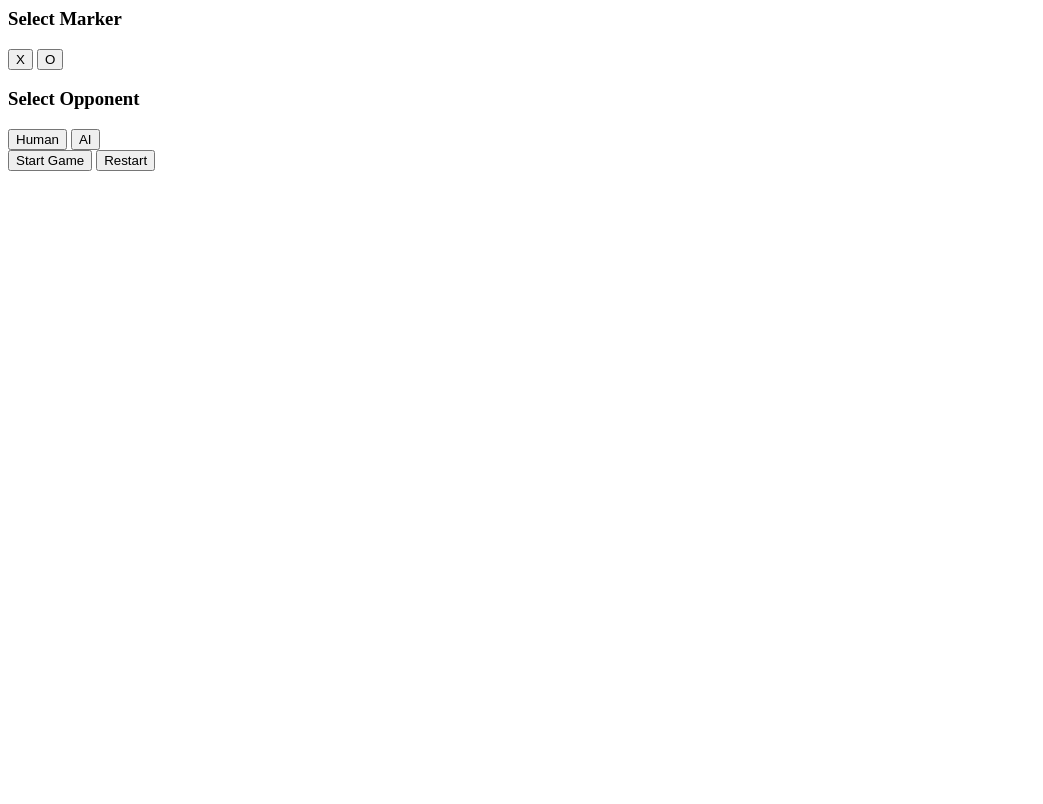
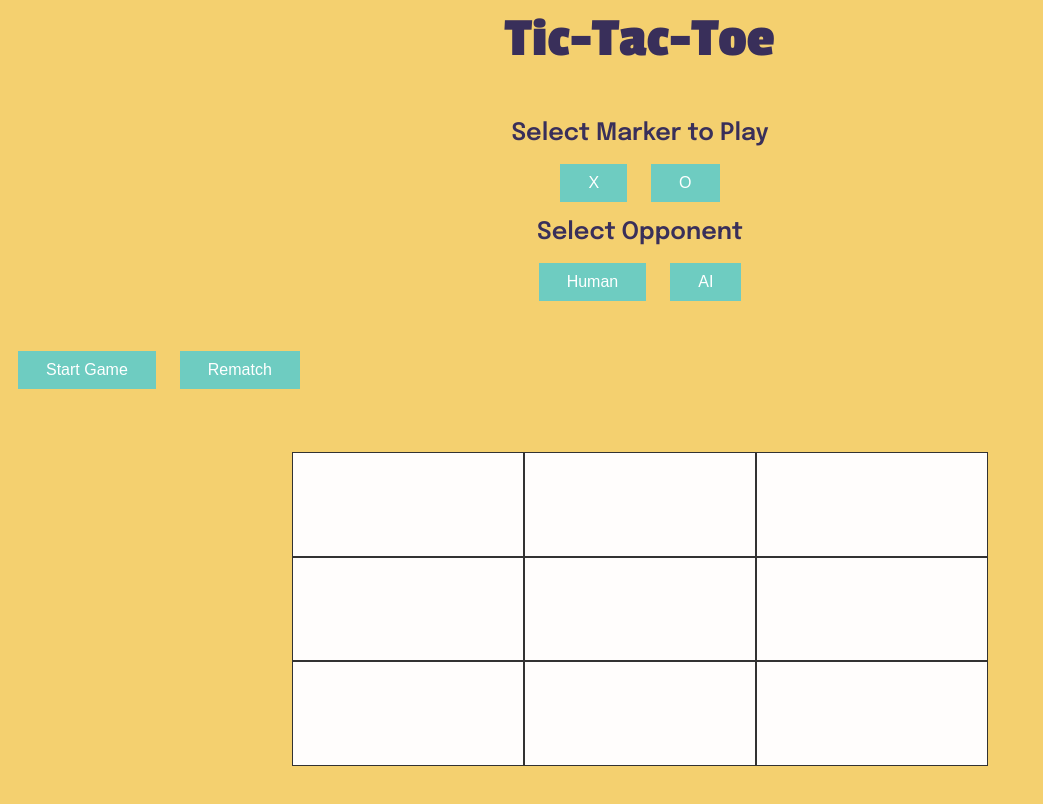
Before and after one commit to frankie-njie/Tic_Tac_Toe, a plain HTML site: page index.html in a window 1280 px wide. Shown: the whole page, without its empty margins (0-1043 px from the left). Drawn offline with Linux system fonts and the light colour scheme.

Commit message:
added styles togame

```diff
--- a/index.html
+++ b/index.html
@@ -2,13 +2,16 @@
 <head>
     <meta charset="UTF-8">
     <meta name="viewport" content="width=device-width, initial-scale=1.0">
+    <title>Tic Tac Toe</title>
+    <link rel="preconnect" href="https://fonts.gstatic.com">
+    <link href="https://fonts.googleapis.com/css2?family=Epilogue:wght@400;500;600&family=Passion+One:wght@700&display=swap" rel="stylesheet">
     <link rel="stylesheet" href="styles.css">
-    <title>Tic Tac Toe</title>
-
 </head>
 <body>
+  <h1>Tic-Tac-Toe</h1>
+  <div class="playerSelections">
     <div class="select-marker">
-    <h3>Select Marker</h3>
+      <h3>Select Marker to Play</h3>
       <button id="marker-x" class="markerSelection" type="button" name="button">X</button>
       <button id="marker-o" class="markerSelection" type="button" name="button">O</button>
     </div>
@@ -18,23 +21,24 @@
       <button id="player2" class="opponentPlayer" type="button" name="button">Human</button>
       <button id="ai" class="opponentPlayer" type="button" name="button">AI</button>
     </div>
+  </div>
 
   <div class="">
     <button class="start-game" type="button" name="button">Start Game</button>
-    <button class="restart-game" type="button" name="button">Restart</button>
+    <button class="restart-game" type="button" name="button">Rematch</button>
   </div>
 
   <div class="gameboard">
       <div class="grid-container">
-        <div id="0" class="grid-item"> <span></span> </div>
-        <div id="1" class="grid-item"> <span></span> </div>
-        <div id="2" class="grid-item"> <span></span> </div>
-        <div id="3" class="grid-item"> <span></span> </div>
-        <div id="4" class="grid-item"> <span></span> </div>
-        <div id="5" class="grid-item"> <span></span> </div>
-        <div id="6" class="grid-item"> <span></span> </div>
-        <div id="7" class="grid-item"> <span></span> </div>
-        <div id="8" class="grid-item"> <span></span> </div>
+        <div id="0" class="grid-item">  </div>
+        <div id="1" class="grid-item">  </div>
+        <div id="2" class="grid-item">  </div>
+        <div id="3" class="grid-item">  </div>
+        <div id="4" class="grid-item">  </div>
+        <div id="5" class="grid-item">  </div>
+        <div id="6" class="grid-item">  </div>
+        <div id="7" class="grid-item">  </div>
+        <div id="8" class="grid-item">  </div>
       </div>
   </div>
   <script type="text/javascript" src="scripts.js"></script>
--- a/scripts.js
+++ b/scripts.js
@@ -2,46 +2,47 @@ let marker_x = document.getElementById('marker-x');
 let marker_o = document.getElementById('marker-o');
 const gameBoardDiv =document.querySelector('.gameboard')
 const gridItems = document.getElementsByClassName('grid-item');
-const humanPlayer = document.querySelector('#player2');
-const aiPlayer = document.querySelector('#ai');
 
-const displayController = (() => {
-  const startGameBtn = document.querySelector('.start-game');
-  const restartBtn = document.querySelector('.restart-game');
-  const selectMarkerdiv = document.querySelector('.select-marker')
-  const selectOpponentdiv = document.querySelector('.enemy-select')
-
-  startGameBtn.addEventListener('click', function(e){
-    gameBoardDiv.style.display = "block"
-    selectMarkerdiv.style.display = "none"
-    selectOpponentdiv.style.display = "none"
-  })
-  console.log(restartBtn);
-
-  restartBtn.addEventListener('click', function(e){
-    console.log("button clicked");
-    for (let i = 0; i < gridItems.length; i++) {
-      gridItems[i].textContent = ""
-    }
-  } )
+const restartBtn = document.querySelector('.restart-game');
 
 
-  return{}
-})();
+
+
+// const displayController = (() => {
+//   const startGameBtn = document.querySelector('.start-game');
+//   const selectMarkerdiv = document.querySelector('.select-marker')
+//   const selectOpponentdiv = document.querySelector('.enemy-select')
+
+//   startGameBtn.addEventListener('click', function(e){
+//     gameBoardDiv.style.display = "block"
+//     selectMarkerdiv.style.visibility = "hidden"
+//     selectOpponentdiv.style.visibility = "hidden"
+//     startGameBtn.style.visibility = "hidden"
+//   })
+
+//   const displayWinner = function (){
+
+//   }
+
+
+
+//   return{}
+// })();
+
 
 const gameBoard = (() => {
-  gameBoardDiv.style.display = "none";
+  //gameBoardDiv.style.display = "none";
+
+  const _players = []
+  let board = new Array(9).fill('')
+  let isPlayer2HumanOrAI = false
+  let round = 0
+  //let endGame = false
+  console.log(board);
 
   for (let i = 0; i < gridItems.length; i++) {
     gridItems[i].addEventListener('click', playGame)
   }
-
-    const _players = []
-    let board = new Array(9).fill('')
-    let isPlayer2HumanOrAI = false
-    let round = 0
-    //let endGame = false
-    console.log(board);
 
     function setPlayer(index, p) {
         _players[index] = p
@@ -67,7 +68,6 @@ const gameBoard = (() => {
           _endGame();
         }
 
-        //console.log(board);
             /**
              * if horizontal wins, end game
              * if vertical wins, end game
@@ -86,9 +86,6 @@ const gameBoard = (() => {
 
     function setPlayer2HumanOrAI(opponent, opponentSymbol) {
         isPlayer2HumanOrAI = opponent;
-        //const isAI = opponent === 'ai';
-        // const player2 = { ...gameBoard.getPlayers()[1], isAI }
-        // gameBoard.setPlayer(1, player2);
         console.log(isPlayer2HumanOrAI);
     }
 
@@ -96,12 +93,9 @@ const gameBoard = (() => {
       //for ai moves, get player2 symbol or mark
       // let aiSymbol = _players[1].mark
       let playerSymbol = _players[0].mark
-      console.log(board);
       let boardIsFull = board.every(e => e !== "")
-
       let randomIndex = Math.floor(Math.random() * board.length);
 
-      //console.log(board.includes(''))
       if(board[randomIndex] === "" ){
         if(!boardIsFull && checkWin(board,playerSymbol)){
           console.log('player1 won');
@@ -114,13 +108,6 @@ const gameBoard = (() => {
       }
       else aiMove()
 
-
-      //input player2symbol in a random position in board array
-      //display symbol in corresponding position on div
-    }
-    let random = () => {
-      let select = board[Math.floor(Math.random() * board.length)];
-      return select
     }
 
     function nextPlayer() {
@@ -190,23 +177,28 @@ const gameBoard = (() => {
     }
 
     const restartGame = function (){
+      round = 0;
       for (let i = 0; i < gridItems.length; i++) {
-        gridItems[i].addEventListener('click', function(e){
-          e.target.id = ""
-        })
+        gridItems[i].textContent = ""
       }
-      board = new Array(9).fill('')
+      board = new Array(9).fill('');
+      for (let i = 0; i < gridItems.length; i++) {
+        gridItems[i].addEventListener('click', playGame)
+      }
     }
 
+    restartBtn.addEventListener('click', restartGame )
 
-
-    return { setPlayer, getPlayers, insertSymbol, setPlayer2HumanOrAI, checkWin, checkDraw, aiMove, restartGame, board }
+    return { setPlayer, getPlayers, insertSymbol, setPlayer2HumanOrAI, checkWin, checkDraw, aiMove, restartGame}
 
 })();
 
 
 
 const createPlayers = (() => {
+  const humanPlayer = document.querySelector('#player2');
+  const aiPlayer = document.querySelector('#ai');
+
   function Player(mark) {
     return { mark }
   }
--- a/styles.css
+++ b/styles.css
@@ -1,15 +1,59 @@
+body{
+  font-family: 'Epilogue', sans-serif;
+  font-weight: 500;
+  background-color: #f4d06f;
+}
+h1{
+  font-family: 'Passion One', cursive;
+  text-align: center;
+  font-size: 3.5rem;
+  color: #392f5a;
+}
+h3{
+  font-family: 'Epilogue', sans-serif;
+  font-size: 1.5rem ;
+  color: #392f5a;
+  margin: 18px auto;
+
+}
+button{
+  background-color: #6eccc1;
+  border: none;
+  color: white;
+  padding: 10px 28px;
+  text-align: center;
+  text-decoration: none;
+  display: inline-block;
+  font-size: 16px;
+  margin: auto 10px;
+}
+button:hover{
+  background-color: rgb(21, 219, 219);
+}
+button:active{
+  background-color: #52a59b;
+}
+.playerSelections{
+  text-align: center;
+  margin: 4% auto
+}
 .grid-container {
   display: grid;
   grid-template-columns: auto auto auto;
-  background-color: #EAEAEA;
+  background-color:#fff8f0;
+  width: 55%;
+  height: 40%;
+  margin: 5% auto;
   /* padding: 10px; */
 }
 
 .grid-item {
   background-color: rgba(255, 255, 255, 0.8);
   border: 1px solid rgba(0, 0, 0, 0.8);
-  padding: 25px;
+  padding: 30px;
   font-size: 30px;
   text-align: center;
+  grid-template-columns: 80px 80px 80px;
+  grid-template-rows: 80px 80px 80px;
+
 }
-/*  */
```
Lines whose indentation alone changed are shown as unchanged.
